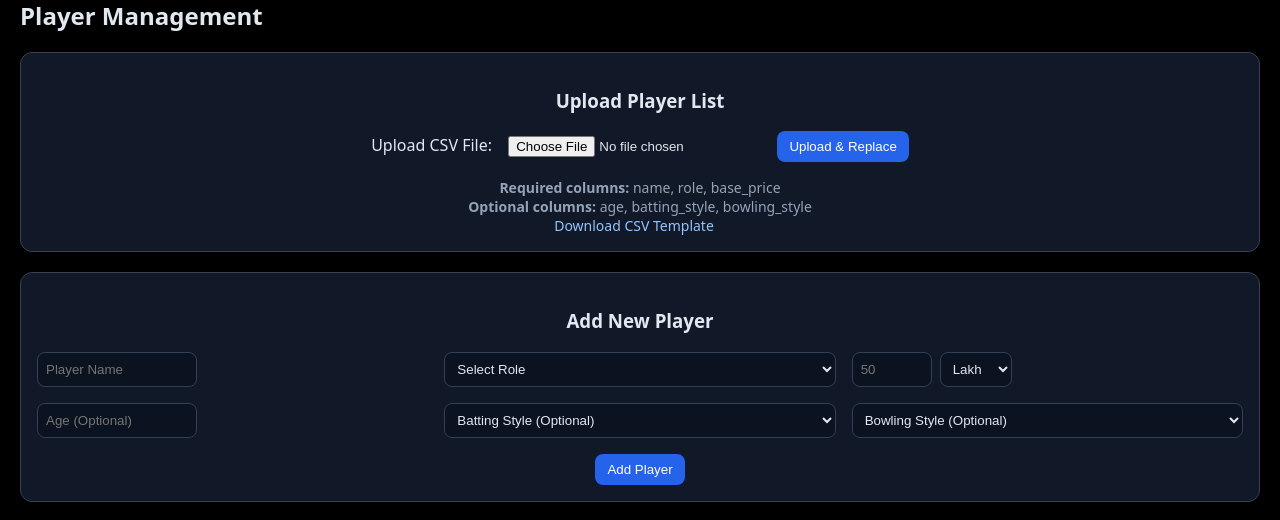
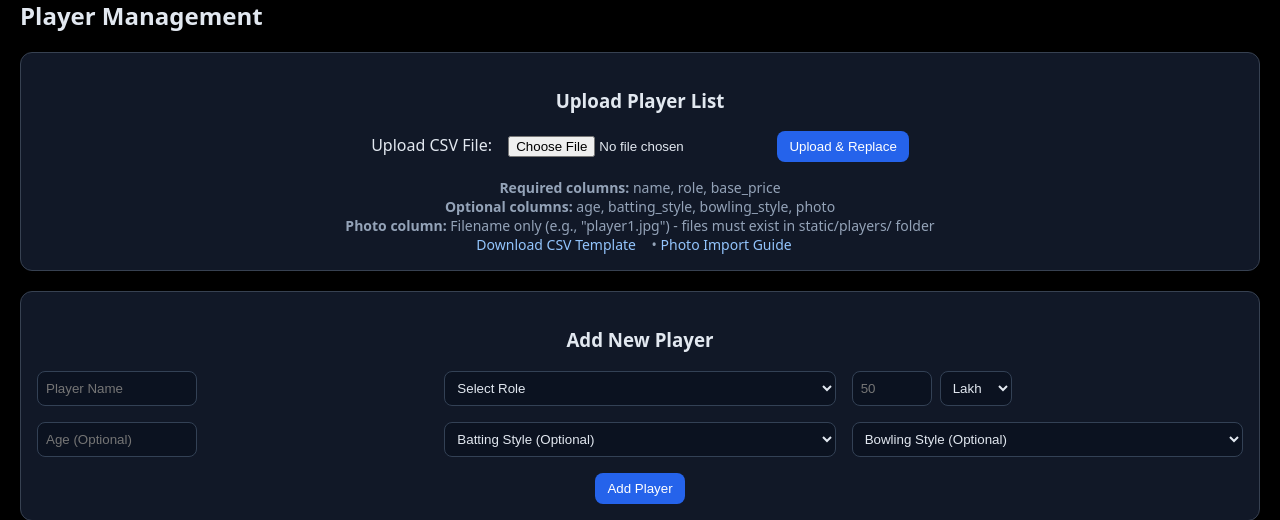
Before and after one commit to sreeharimv/auction-platform, a Flask app: page /player-management in a window 1280 px wide. Shown: the part 163-683 px from the top of the page. Run offline with Flask 2, Linux system fonts and the light colour scheme; the visitor is signed in with stand-in values (Sample User, id 1); data comes from the database, SQL or seed files in the repository; some libraries are stand-ins or nearby versions.

Commit message:
feat: Update CSV template and player management instructions
Updated CSV template download:
- Now includes 'photo' column in template
- Shows example photo filenames

Updated player management page:
- Added 'photo' to optional columns list
- Added explanation: 'Filename only (e.g., player1.jpg)'
- Added link to CSV_IMPORT_GUIDE.md for detailed instructions
- Clarified that photo files must exist in static/players/ folder

Users now have clear guidance on how to import players with photos.

```diff
--- a/app.py
+++ b/app.py
@@ -1288,7 +1288,8 @@ def download_template():
         'base_price': [5000000, 5000000, 5000000],
         'age': [25, 28, 30],
         'batting_style': ['Right-hand Bat', 'Right-hand Bat', 'Left-hand Bat'],
-        'bowling_style': ['', 'Right-arm Fast', 'Right-arm Off']
+        'bowling_style': ['', 'Right-arm Fast', 'Right-arm Off'],
+        'photo': ['player1.jpg', 'player2.jpg', '']
     }
 
     df = pd.DataFrame(template_data)
--- a/templates/player_management.html
+++ b/templates/player_management.html
@@ -44,8 +44,10 @@
         </div>
         <div style="font-size: 14px; color: #94a3b8;">
           <strong>Required columns:</strong> name, role, base_price<br>
-          <strong>Optional columns:</strong> age, batting_style, bowling_style<br>
-          <a href="{{ url_for('download_template') }}" style="color: #93c5fd;">Download CSV Template</a>
+          <strong>Optional columns:</strong> age, batting_style, bowling_style, photo<br>
+          <strong>Photo column:</strong> Filename only (e.g., "player1.jpg") - files must exist in static/players/ folder<br>
+          <a href="{{ url_for('download_template') }}" style="color: #93c5fd;">Download CSV Template</a> •
+          <a href="/CSV_IMPORT_GUIDE.md" target="_blank" style="color: #93c5fd;">Photo Import Guide</a>
         </div>
       </form>
     </div>
```
